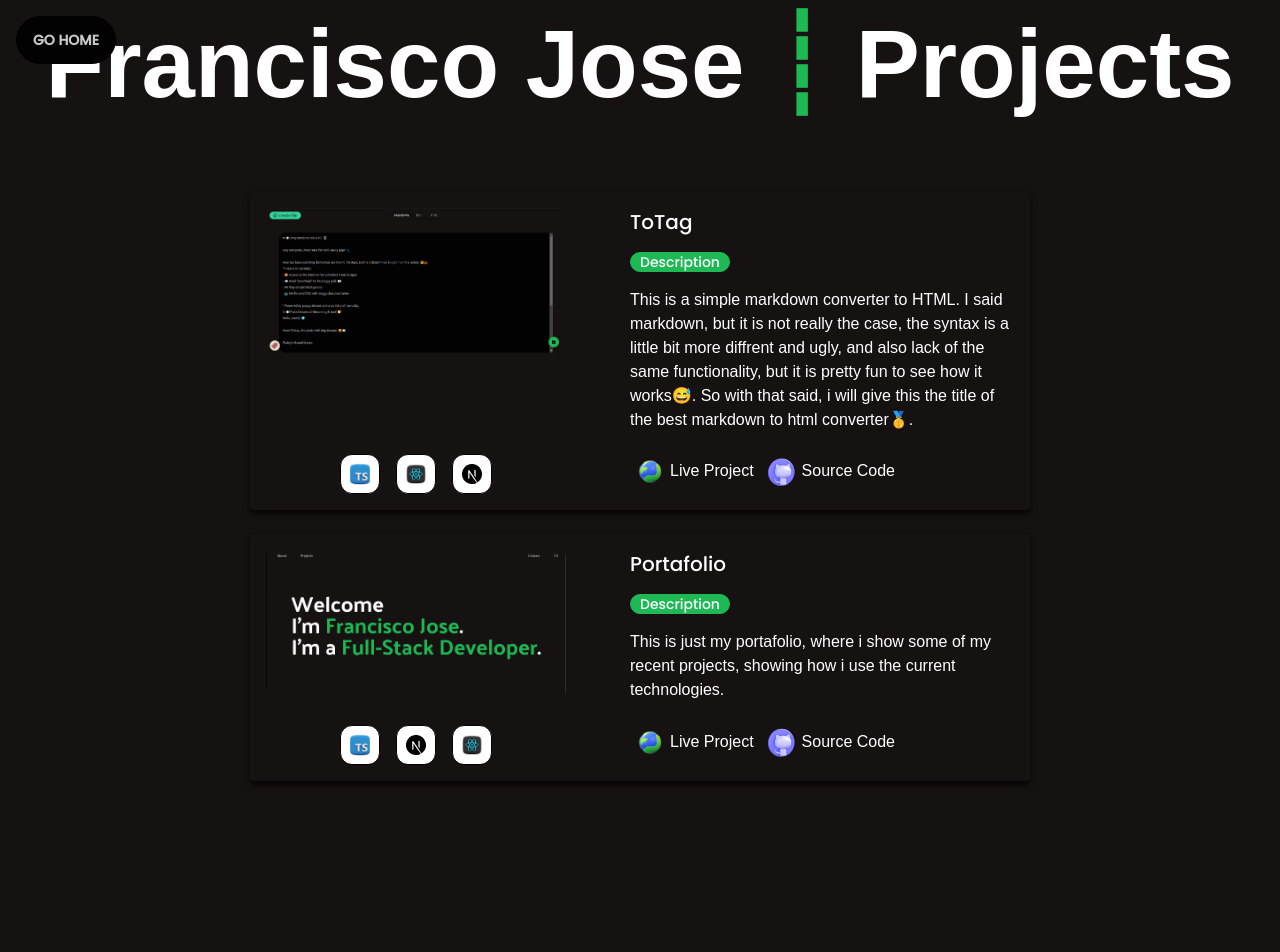
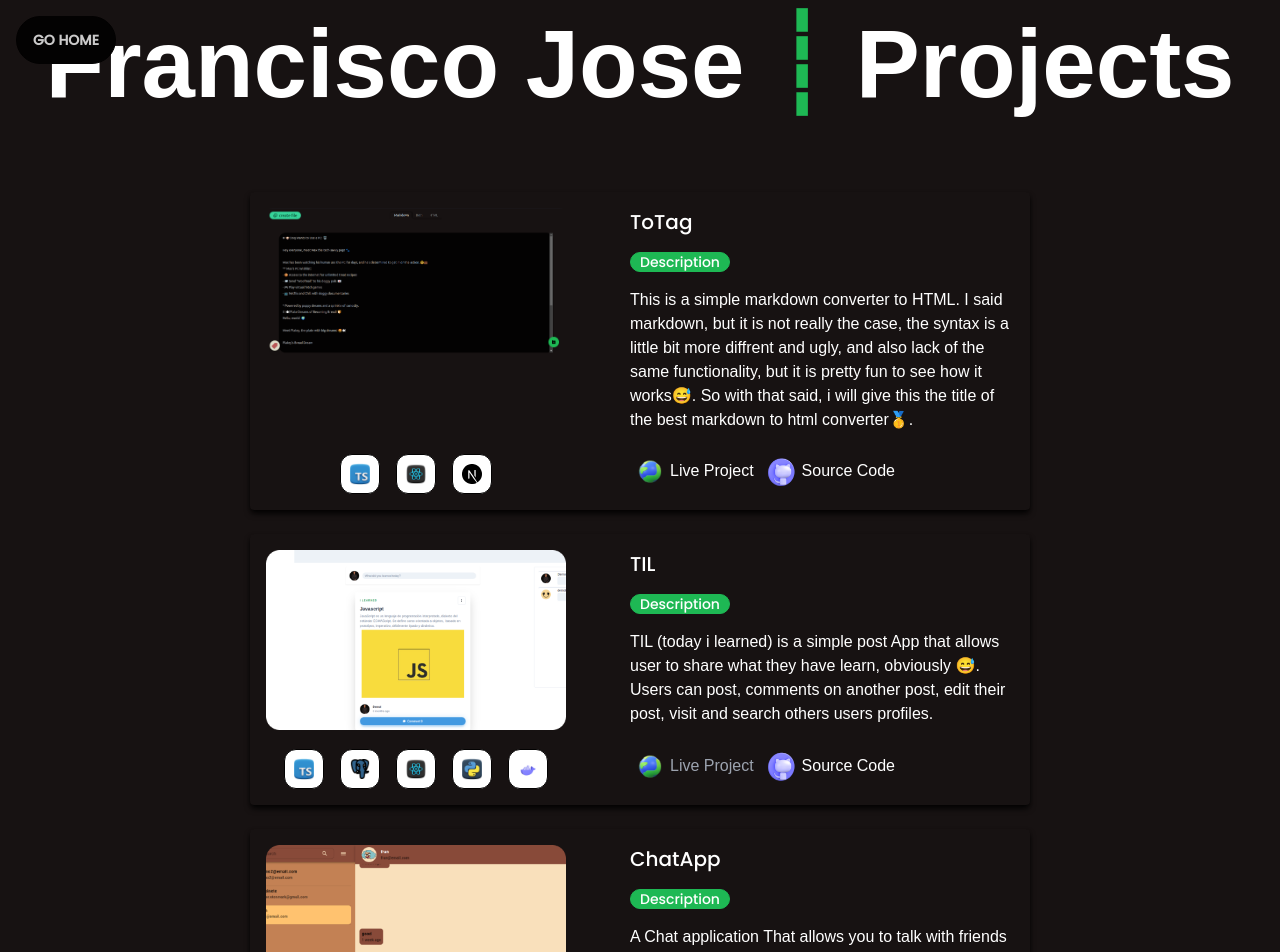
Before and after one commit to franNotSleep/franPortafolio, a Next.js app: page /projects in a window 1280 px wide. Shown: the top 952 px of the page. Before the commit the page ends 877 px from the top, so only its background shows below. Built offline with nearby package versions, Linux system fonts and the light colour scheme; a web font is replaced by a local one.

Commit message:
constants

```diff
--- a/app/projects/page.tsx
+++ b/app/projects/page.tsx
@@ -54,9 +54,13 @@ function ProjectCard({ project }: { project: Project }) {
               height={40}
               alt="earth logo"
             />
-            <a target="-_blank" href={project.liveProject}>
-              Live Project
-            </a>
+            {project.liveProject !== "" ? (
+              <a target="_blank" href={project.liveProject}>
+                Live Project
+              </a>
+            ) : (
+              <p className="cursor-not-allowed text-gray-400">Live Project</p>
+            )}
           </div>
           <div className="flex justify-center items-center link-nav">
             <Image
@@ -65,7 +69,7 @@ function ProjectCard({ project }: { project: Project }) {
               height={40}
               alt="github logo"
             />
-            <a target="-_blank" href={project.sourceCode}>
+            <a target="_blank" href={project.sourceCode}>
               Source Code
             </a>
           </div>
--- a/constants/projects.ts
+++ b/constants/projects.ts
@@ -2,6 +2,7 @@ import { StaticImageData } from "next/image";
 import {
   portafoliopreview,
   previewChatapp,
+  previewTIL,
   totagpreview,
 } from "../public/assets";
 import {
@@ -34,7 +35,24 @@ const projects: Project[] = [
     toolsImg: [typescript, react, nextjs],
     preview: totagpreview,
   },
-
+  {
+    title: "TIL",
+    description:
+      "TIL (today i learned) is a simple post App that allows user to share what they have learn, obviously 😅. Users can post, comments on another post, edit their post, visit and search others users profiles.",
+    sourceCode: "https://github.com/franNotSleep/TIL",
+    liveProject: "",
+    toolsImg: [typescript, postgre, react, python, docker],
+    preview: previewTIL,
+  },
+  {
+    title: "ChatApp",
+    description:
+      "A Chat application That allows you to talk with friends in real-time. This project provide with typing status and onlint/offline feedback.",
+    sourceCode: "https://github.com/franNotSleep/chatapp",
+    liveProject: "",
+    toolsImg: [typescript, mongodb, react, nodejs],
+    preview: previewChatapp,
+  },
   {
     title: "Portafolio",
     description:
```
